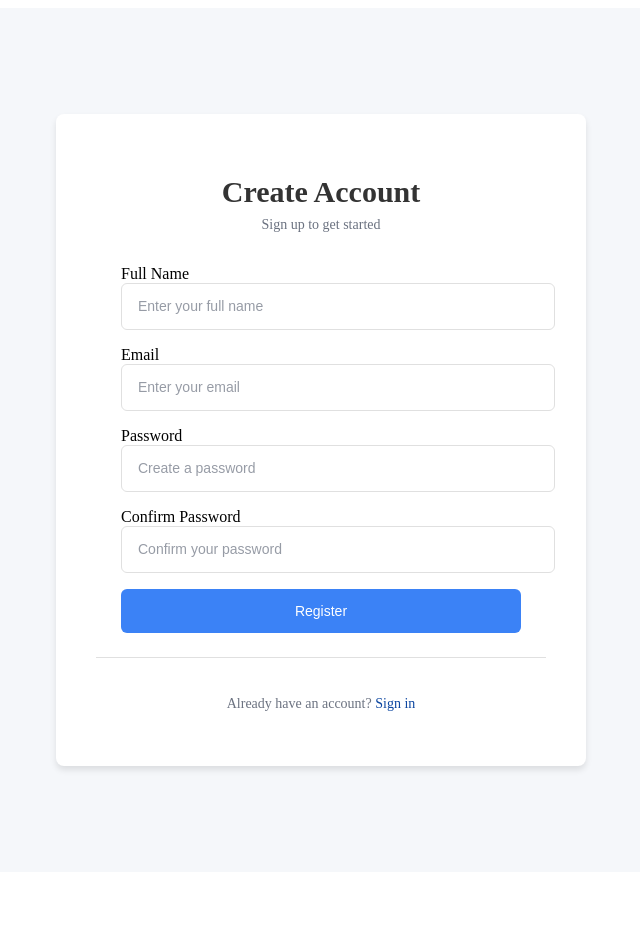
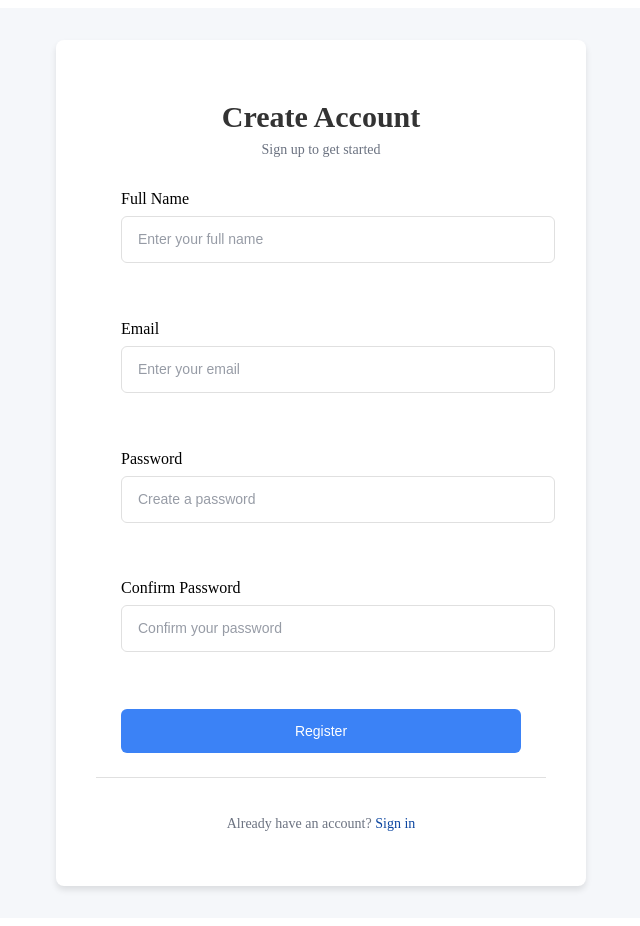
Before and after one commit to CareerHubHQ/career-hub-web, a React (Vite) app in the folder career-hub/: page /register in a window 1280 px wide. Shown: the whole page, without its empty margins (319-959 px from the left). Before the commit the page ends 880 px from the top, so only its background shows below. Built offline with nearby package versions, Linux system fonts and the light colour scheme.

Commit message:
Add scss to form fields

```diff
--- a/career-hub/src/components/molecules/FormField/form-field.jsx
+++ b/career-hub/src/components/molecules/FormField/form-field.jsx
@@ -1,12 +1,24 @@
 import Label from "../../atoms/Label/label";
 import Input from "../../atoms/Input/input.atom";
+import PropTypes from "prop-types";
+import "./form-field.scss";
 
-const FormField = ({ label, htmlFor, ...props }) => {
+const FormField = ({ label, htmlFor, errorText, helperText, ...props }) => {
     return (
-        <div className="form-field">
+        <div className={`form-field ${errorText ? "has-error" : ""}`}>
             <Label htmlFor={htmlFor}>{label}</Label>
             <Input id={htmlFor} {...props} />
+            <span className="input-subtext">{errorText || helperText}</span>
         </div>
     );
 };
+
+FormField.propTypes = {
+    label: PropTypes.string.isRequired,
+    htmlFor: PropTypes.string.isRequired,
+    errorText: PropTypes.string,
+    helperText: PropTypes.string,
+    showError: PropTypes.bool,
+}
+
 export default FormField;
--- /dev/null
+++ b/career-hub/src/components/molecules/FormField/form-field.scss
@@ -0,0 +1,38 @@
+.form-field {
+    display: flex;
+    flex-direction: column;
+    gap: 0.5rem;
+    margin-bottom: 1.25rem;
+
+    .input-subtext {
+        font-size: 0.75rem;
+        line-height: 1.4;
+        min-height: 1.05rem; // Prevents layout shift
+        margin-top: -0.25rem;
+        transition: color 0.2s ease-in-out;
+        color: var(--text-secondary); // Default color
+    }
+
+    // When there's an error, add red border to input
+    &.has-error {
+        .input-subtext {
+            color: var(--error-color);
+        }
+
+        input {
+            border-color: var(--error-color);
+
+            &:focus {
+                border-color: var(--error-color);
+                box-shadow: 0 0 0 3px rgba(211, 47, 47, 0.1);
+            }
+        }
+    }
+
+    // Dark theme adjustments
+    :global(.dark) &.has-error {
+        input:focus {
+            box-shadow: 0 0 0 3px rgba(239, 83, 80, 0.15);
+        }
+    }
+}
--- a/career-hub/src/styles/theme.maps.scss
+++ b/career-hub/src/styles/theme.maps.scss
@@ -11,6 +11,11 @@ $themes: (
     // Brand & Interactive Colors
     primary-color: #0D47A1,      // Deep, professional blue
     accent-color: #2E7D32,       // Strong green for key CTAs
+
+    // Status Colors
+    error-color: #D32F2F,        // Red for errors
+    success-color: #2E7D32,      // Green for success
+    warning-color: #F57C00,      // Orange for warnings
 
     // Borders & Dividers
     border-color: #E0E0E0        // Light gray for separating elements
@@ -28,6 +33,11 @@ $themes: (
     primary-color: #42A5F5,      // Brighter blue for visibility on a dark background
     accent-color: #66BB6A,       // Lighter, more luminous green for CTAs
 
+    // Status Colors
+    error-color: #EF5350,        // Lighter red for dark backgrounds
+    success-color: #66BB6A,      // Lighter green for success
+    warning-color: #FFA726,      // Lighter orange for warnings
+
     // Borders & Dividers
     border-color: #4B5563         // Muted gray for subtle separation
   )
```
